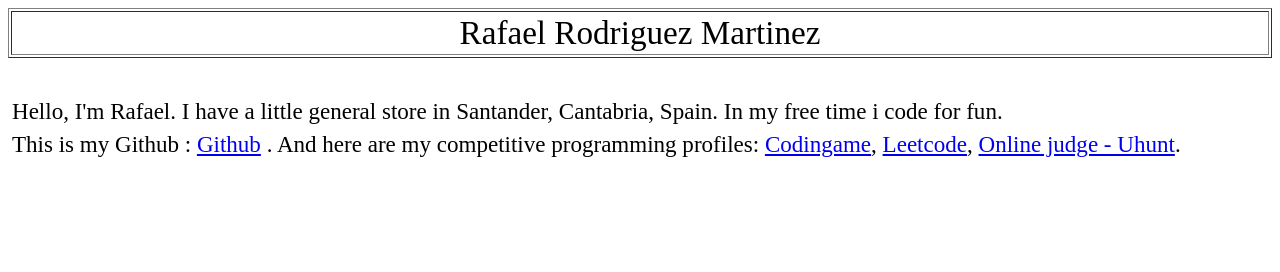
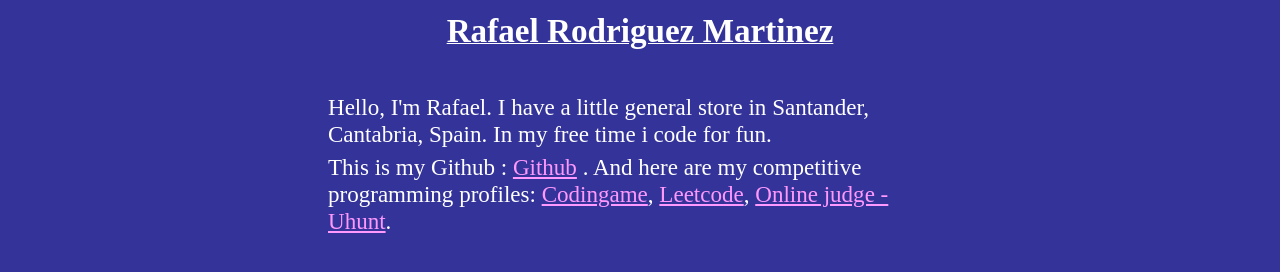
Before and after one commit to RafaelRodMar/RafaelRodMar.github.io, a plain HTML site: page index.html in a window 1280 px wide. Drawn offline with Linux system fonts and the light colour scheme.

Commit message:
Update index.html

```diff
--- a/index.html
+++ b/index.html
@@ -1,8 +1,9 @@
-
-<table style="text-align: left; width: 100%; margin-left: auto; margin-right: auto;" border="1" cellpadding="2" cellspacing="2">
+<!DOCTYPE HTML PUBLIC "-//W3C//DTD HTML 4.01 Transitional//EN">
+<html><head><title></title><style type="text/css"></style></head>
+<body style="color: white; background-color: rgb(51, 51, 153);" alink="#cc66cc" link="#ff99ff" vlink="#cc33cc"><table style="width: 50%; text-align: left; margin-left: auto; margin-right: auto;" border="0" cellpadding="2" cellspacing="2">
   <tbody>
     <tr>
-      <td style="vertical-align: top; text-align: center;"><big><big><big><big>Rafael
+      <td style="vertical-align: top; text-align: center;"><big style="font-weight: bold; text-decoration: underline;"><big><big><big>Rafael
 Rodriguez Martinez</big></big></big></big><br>
       </td>
     </tr>
@@ -12,7 +13,7 @@ Rodriguez Martinez</big></big></big></big><br>
 <br>
 <center>
 <big> </big><big> </big><big> </big><big> </big>
-<table style="text-align: left; width: 100%;" 0="" cellpadding="2" cellspacing="2">
+<table style="text-align: left; width: 50%;" cellpadding="2" cellspacing="2">
   <tbody>
     <tr>
       <td style="vertical-align: top;"><big><big><span>Hello,
@@ -29,3 +30,4 @@ judge - Uhunt</a>.</big></big></td>
 </table>
 </center>
 <script src="script.js"></script>
+</body></html>
```
